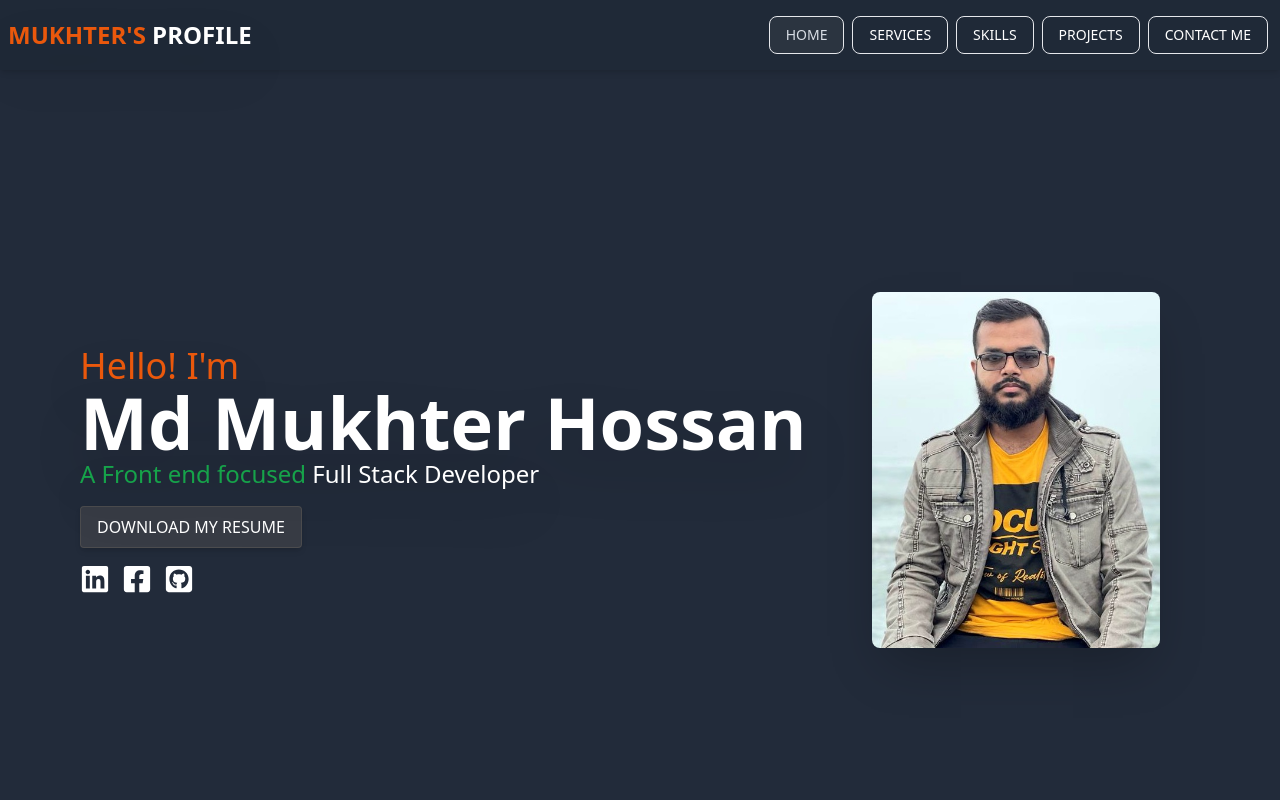
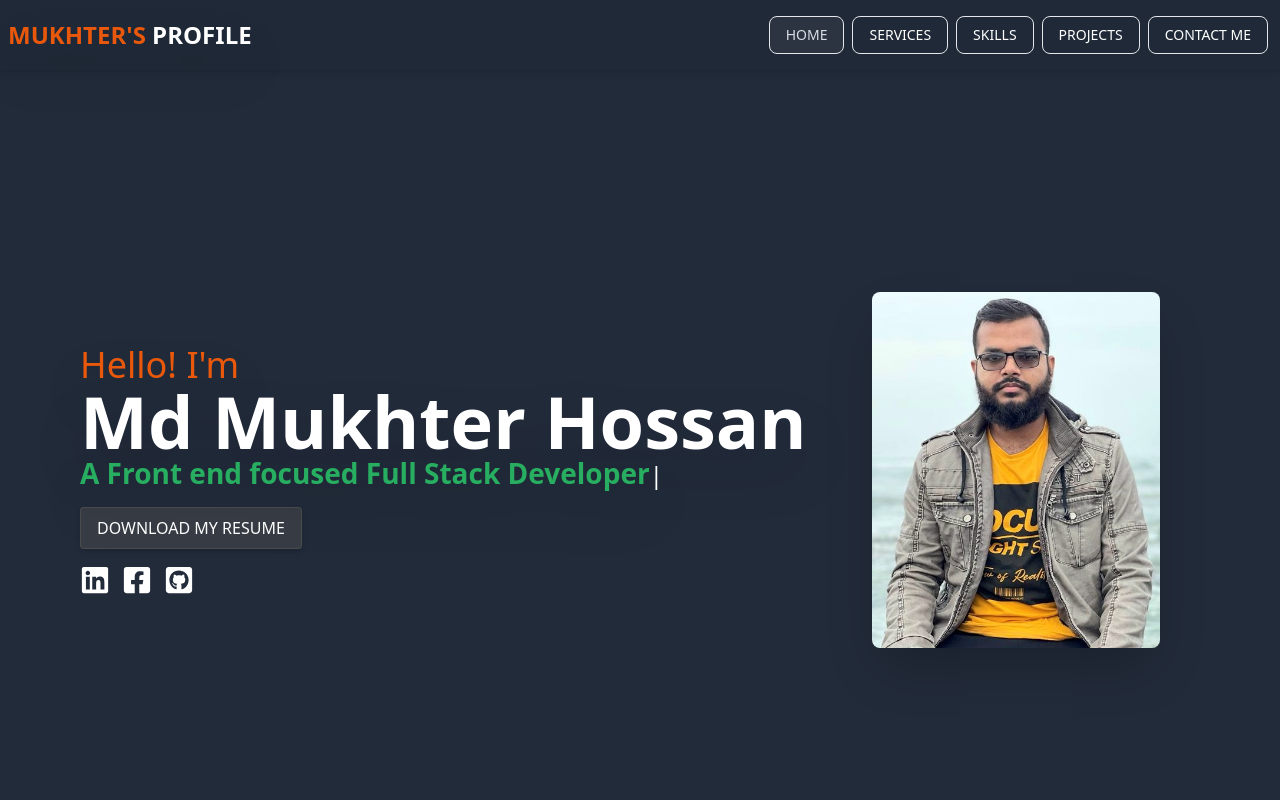
Before and after one commit to mohammadmukhter/mohammadmukhter-me, a React (Vite) app: page / in a window 1280 px wide. Shown: the top 800 px of the page. Built offline with nearby package versions, Linux system fonts and the light colour scheme.

Commit message:
react type writer package implement

```diff
--- a/package.json
+++ b/package.json
@@ -20,7 +20,8 @@
     "react-scroll": "^1.8.9",
     "react-tilt": "^1.0.2",
     "sort-by": "^1.2.0",
-    "swiper": "^9.4.1"
+    "swiper": "^9.4.1",
+    "typewriter-effect": "^2.20.1"
   },
   "devDependencies": {
     "@types/react": "^18.0.37",
--- a/src/pages/Banner/Banner.jsx
+++ b/src/pages/Banner/Banner.jsx
@@ -1,7 +1,9 @@
 import { FaFacebookSquare, FaGithubSquare, FaLinkedin } from "react-icons/fa";
 import { Link } from "react-router-dom";
 import { Tilt } from "react-tilt";
+import Typewriter from "typewriter-effect";
 import bannerImg from "../../assets/mine.jpeg";
+
 import resumePdf from "../../assets/resume_md_mukhter_hossan.pdf";
 
 const Banner = () => {
@@ -31,9 +33,23 @@ const Banner = () => {
             <h1 className="text-7xl font-bold drop-shadow-2xl">
               Md Mukhter Hossan
             </h1>
-            <p className="text-2xl drop-shadow-2xl">
-              <span className="text-green-600">A Front end focused</span> Full
-              Stack Developer
+
+            <p className="text-2xl drop-shadow-2xl inline-block">
+              <span className="inline-block">
+                <Typewriter
+                  options={{
+                    skipAddStyles: true,
+                    deleteSpeed: 30,
+                    strings: [
+                      '<span style="color: #27ae60; font-size: 28px; font-weight:bold">A Front end focused Full Stack Developer</span>',
+                      '<span style="color: #F86F03; font-size: 28px; font-weight:bold">Front End Developer</span>',
+                      '<span style="color: #EA906C; font-size: 28px; font-weight:bold">MERN Stack Developer</span>',
+                    ],
+                    autoStart: true,
+                    loop: true,
+                  }}
+                />
+              </span>
             </p>
           </div>
           <a
```
Also changed, not shown: 1 other file (tests, documents, lock files or other folders).
